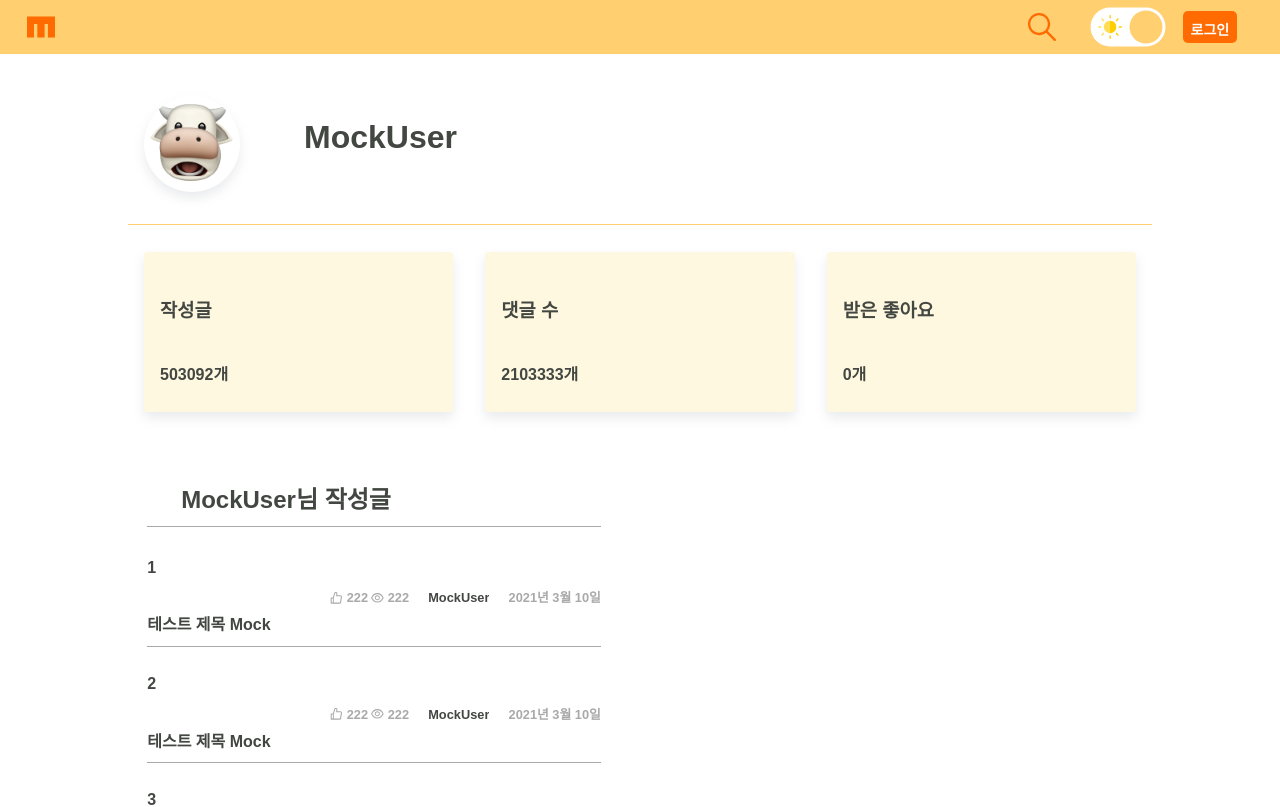
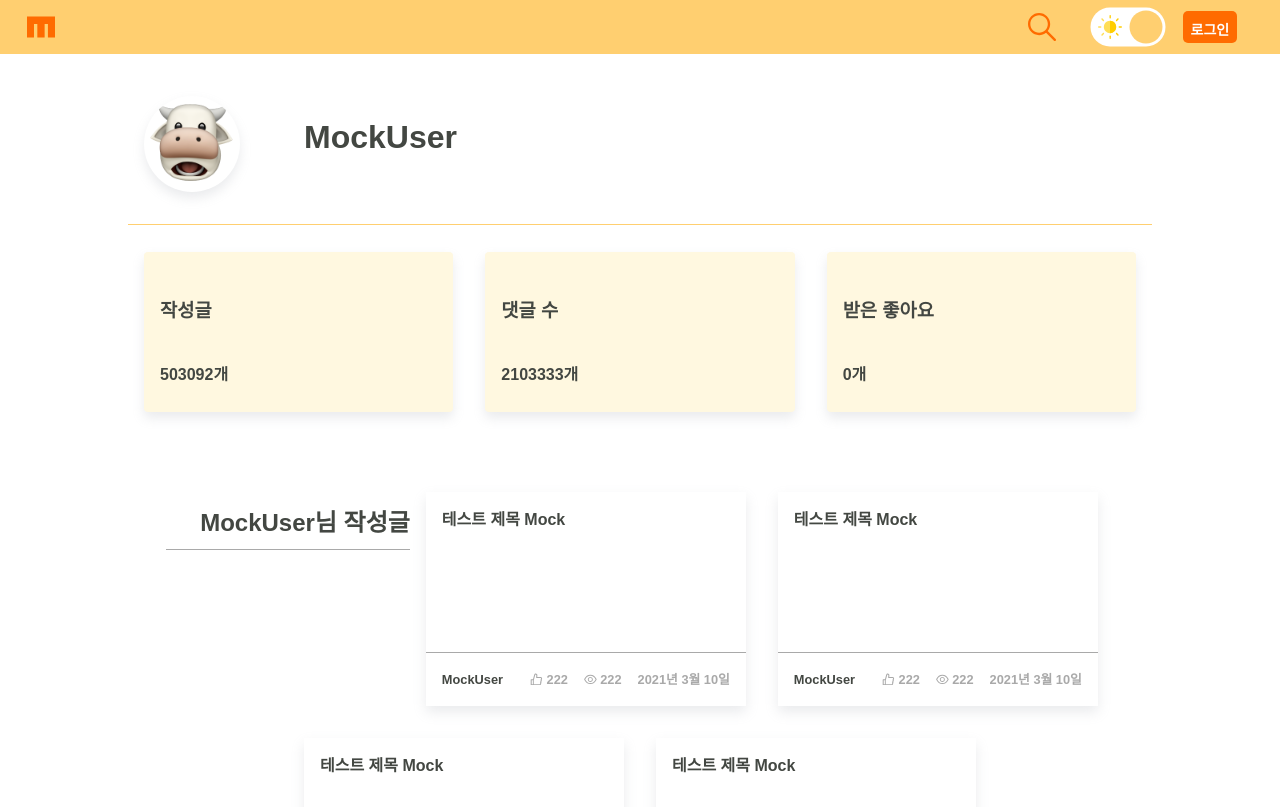
Before and after one commit to blackcowmoo/moomark-frontend, a Next.js app: page /user/MockUser in a window 1280 px wide. Shown: the top 807 px of the page. Built offline with nearby package versions, Linux system fonts and the light colour scheme.

Commit message:
PostList style 수정

```diff
--- a/src/api/queries/post.queries.ts
+++ b/src/api/queries/post.queries.ts
@@ -33,7 +33,7 @@ export const GET_POSTLIST_WITH_OFFSET = gql`
         viewsCount
         title
         id
-        content
+        content(length: 30)
       }
     }
   }
--- a/src/components/AppLayout/HomeLayout/HomeLayout.module.scss
+++ b/src/components/AppLayout/HomeLayout/HomeLayout.module.scss
@@ -14,6 +14,7 @@
 .homeList {
   display: flex;
   flex-wrap: wrap;
+  justify-content: center;
 }
 
 .default {
--- a/src/components/PostList/PostList.module.scss
+++ b/src/components/PostList/PostList.module.scss
@@ -3,6 +3,7 @@
 
 .PostList {
   position: relative;
+  display: flex;
   h2 {
     position: relative;
     font-weight: 700;
@@ -14,54 +15,111 @@
   }
   @include mobile {
     width: 100%;
+    flex-direction: column;
   }
 
   @include desktop {
-    width: calc(50% - 20px);
-    margin-top: 45px;
+    flex-wrap: wrap;
+    justify-content: center;
+    margin-top: 3rem;
     padding: 0 1.2rem;
     border-bottom: none;
   }
 }
 
 .PostListItem {
-  position: relative;
-  border-bottom: 1px solid var(--text-secondary);
+  // position: relative;
+  display: flex;
+  @include desktop {
+    width: 20rem;
+    margin: 1rem;
+    flex-direction: column;
+    box-shadow: var(--box-shadow);
+    top: 0;
+    transition: top ease 0.3s;
+    &:hover {
+      top: -0.7rem;
+    }
+  }
+  @include mobile {
+    height: 4rem;
+    border-bottom: 1px solid var(--text-secondary);
+    justify-content: space-between;
+  }
   a {
     color: var(--text-primary);
   }
+  .content {
+    padding: 1rem;
+    @include mobile {
+      flex: 1;
+    }
+    @include desktop {
+      width: 100%;
+      height: 10rem;
+    }
+    a {
+      text-decoration: none;
+      display: block;
+    }
+    h4 {
+      font-size: 1rem;
+      margin: 0px 0px 0.25rem;
+      line-height: 1.5;
+      word-break: break-word;
+      text-overflow: ellipsis;
+      white-space: nowrap;
+      overflow: hidden;
+    }
+    .description {
+      color: var(--text-secondary);
+      flex: 1 1 0%;
+      font-size: 0.8rem;
+      text-overflow: ellipsis;
+      white-space: nowrap;
+      overflow: hidden;
+      word-break: break-word;
+      overflow-wrap: break-word;
+      @include mobile {
+        display: none;
+      }
+    }
+  }
 
-  .title {
-    max-width: calc(100% - 55px);
-    text-overflow: ellipsis;
-    white-space: nowrap;
-    overflow: hidden;
-  }
-  .info {
+  .footer {
     display: flex;
-    gap: 0.2rem;
-    position: absolute;
-    top: calc(50% + 2px);
-    right: 0;
-    transform: translateY(-50%);
-    margin-top: 0;
+    justify-content: space-between;
     font-size: 0.8rem;
     color: var(--text-secondary);
+    padding: 0.625rem 1rem;
+    @include mobile {
+      width: fit-content;
+      gap: 1rem;
+      margin-top: 0;
+    }
+    @include desktop {
+      border-top: 1px solid var(--text-secondary);
+    }
     .author {
       max-width: 5rem;
       color: var(--accent);
-      margin-left: 1rem;
       flex-grow: 1;
       text-overflow: ellipsis;
       white-space: nowrap;
       overflow: hidden;
     }
-    .date {
-      margin-left: 1rem;
-      flex-grow: 3;
-      overflow: hidden;
-      text-overflow: ellipsis;
-      white-space: nowrap;
+    .info {
+      display: flex;
+      gap: 1rem;
+      div{
+        flex-grow: 1;
+      }
+      .date {
+        flex-grow: 3;
+        overflow: hidden;
+        text-overflow: ellipsis;
+        white-space: nowrap;
+      }
     }
   }
 }
--- a/src/components/PostList/PostListItem.tsx
+++ b/src/components/PostList/PostListItem.tsx
@@ -11,31 +11,29 @@ interface props {
 }
 
 const PostListItem: React.FC<props> = ({ post }) => {
-  const { id, title, user, recommendCount, uploadTime, viewsCount } = post;
+  const { id, title, user, recommendCount, uploadTime, viewsCount, content } = post;
   const isWithDrawn: string = 'this_user_has_been_withdrawn';
   return (
     <div className={styles.PostListItem}>
-      <p>{id}</p>
-      <div className={styles.title}>
+      <div className={styles.content}>
         <Link href={`/post/${id}`}>
-          <a>{title}</a>
+          <a>
+            <h4>{title}</h4>
+            <p className={styles.description}>{content}</p>
+          </a>
         </Link>
       </div>
-      <div className={styles.info}>
-        <span>
-          <LikeOutlined /> {recommendCount}
-        </span>
-        <span>
-          <EyeOutlined /> {viewsCount}
-        </span>
-        {user.nickname === isWithDrawn ? (
-          <span>탈퇴한유저</span>
-        ) : (
-          <span className={styles.author}>
-            <Link href={`/user/${user.nickname}`}>{user.nickname}</Link>
-          </span>
-        )}
-        <span className={styles.date}>{timeForToday(uploadTime)}</span>
+      <div className={styles.footer}>
+        <div className={styles.author}>{user.nickname === isWithDrawn ? '탈퇴한유저' : <Link href={`/user/${user.nickname}`}>{user.nickname}</Link>}</div>
+        <div className={styles.info}>
+          <div>
+            <LikeOutlined /> {recommendCount}
+          </div>
+          <div>
+            <EyeOutlined /> {viewsCount}
+          </div>
+          <div className={styles.date}>{timeForToday(uploadTime)}</div>
+        </div>
       </div>
     </div>
   );
--- a/src/components/PostList/ScrollablePostList.tsx
+++ b/src/components/PostList/ScrollablePostList.tsx
@@ -54,6 +54,7 @@ const ScrollablePostList: React.FC<Props> = ({ listTitle, preRenderPosts }) => {
   }, [lastPost]);
 
   return (
+    <>
       <div className={styles.PostList}>
         {listTitle && <h2>{listTitle}</h2>}
         {postList.map((post, index) => {
@@ -65,8 +66,9 @@ const ScrollablePostList: React.FC<Props> = ({ listTitle, preRenderPosts }) => {
             <PostListItem post={post} key={post.id} />
           );
         })}
+      </div>
       {loading && <div>loading...</div>}
-    </div>
+    </>
   );
 };
 
```
Also changed, not shown: 1 other file (tests, documents, lock files or other folders). Lines whose indentation alone changed are shown as unchanged.
